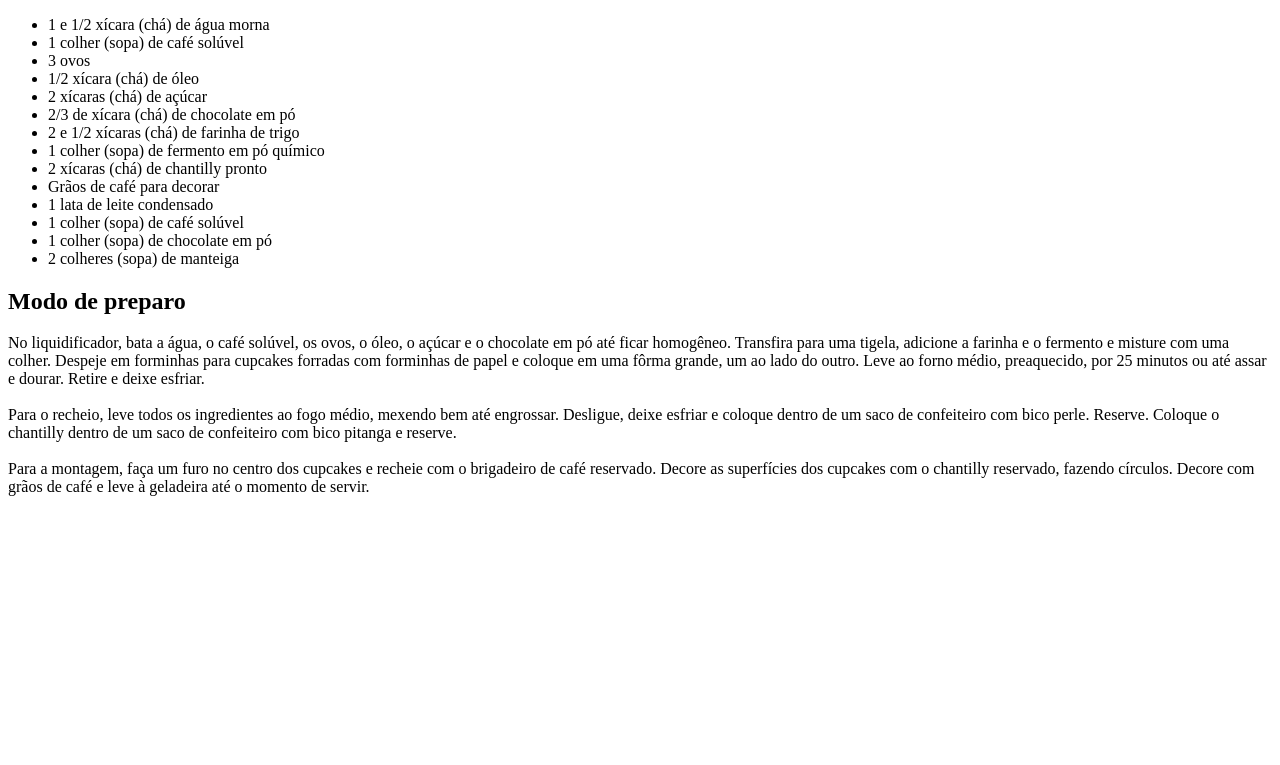
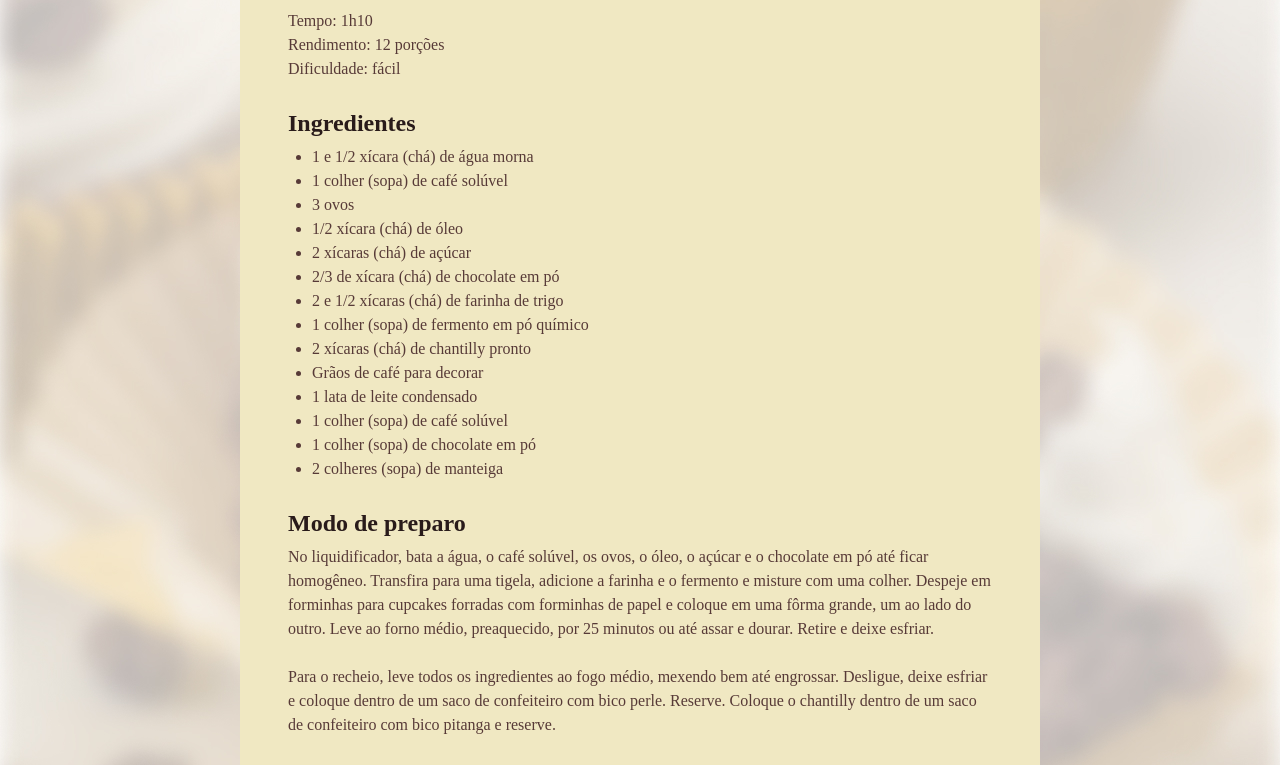
Before and after one commit to fellipesnoww/mba-web-fundamental-recipe-page, a plain HTML site: page index.html in a window 1280 px wide. Shown: the part 618-1383 px from the top of the page. Before the commit the page ends 1130 px from the top, so only its background shows below. Drawn offline with Linux system fonts and the light colour scheme; a web font is replaced by a local one.

Commit message:
feature: finished styles

```diff
--- a/index.html
+++ b/index.html
@@ -1,10 +1,13 @@
 <!DOCTYPE html>
 <html lang="pt-br">
 <head>
+    <link rel="preconnect" href="https://fonts.googleapis.com">
+    <link rel="preconnect" href="https://fonts.gstatic.com" crossorigin>
     <meta charset="UTF-8">
     <meta name="viewport" content="width=device-width, initial-scale=1.0">
     <title>Página de receitas</title>
     <link rel="stylesheet" href="style.css">
+    <link href="https://fonts.googleapis.com/css2?family=Alice&display=swap" rel="stylesheet">
 </head>
 <body>
     <div id="page">
--- a/style.css
+++ b/style.css
@@ -1,3 +1,61 @@
+* {
+    margin: 0;
+    padding: 0;
+}
+
+:root {
+    font-family: 'Alice', serif;
+    line-height: 150%;
+    color: #573A37;
+}
+
+body {
+    background-image: url('assets/bg-image.jpg');
+    background-size: cover;
+    background-repeat: no-repeat;
+}
+
+#page {
+    box-sizing: border-box;
+    width: 800px;
+    padding: 24px;
+    background-color: #F0E8C2;
+    border-radius: 24px;
+    margin: 48px auto;
+}
+
 img {
     border-radius: 16px;
 }
+
+main {
+    padding: 24px;
+}
+
+section + section {
+    margin-top: 24px;
+}
+
+#about p + p {
+    margin-top: 12px;
+}
+
+h1, h2 {
+    color: #291B1A;
+    padding-bottom: 4px;
+    line-height: 150%;
+}
+
+h1 {
+    line-height: 140%;
+    font-size: 40px;
+    margin-bottom: 4px;
+}
+
+h2 {
+    font-size: 24px;
+}
+
+ul {
+    padding-left: 24px;
+}
```
